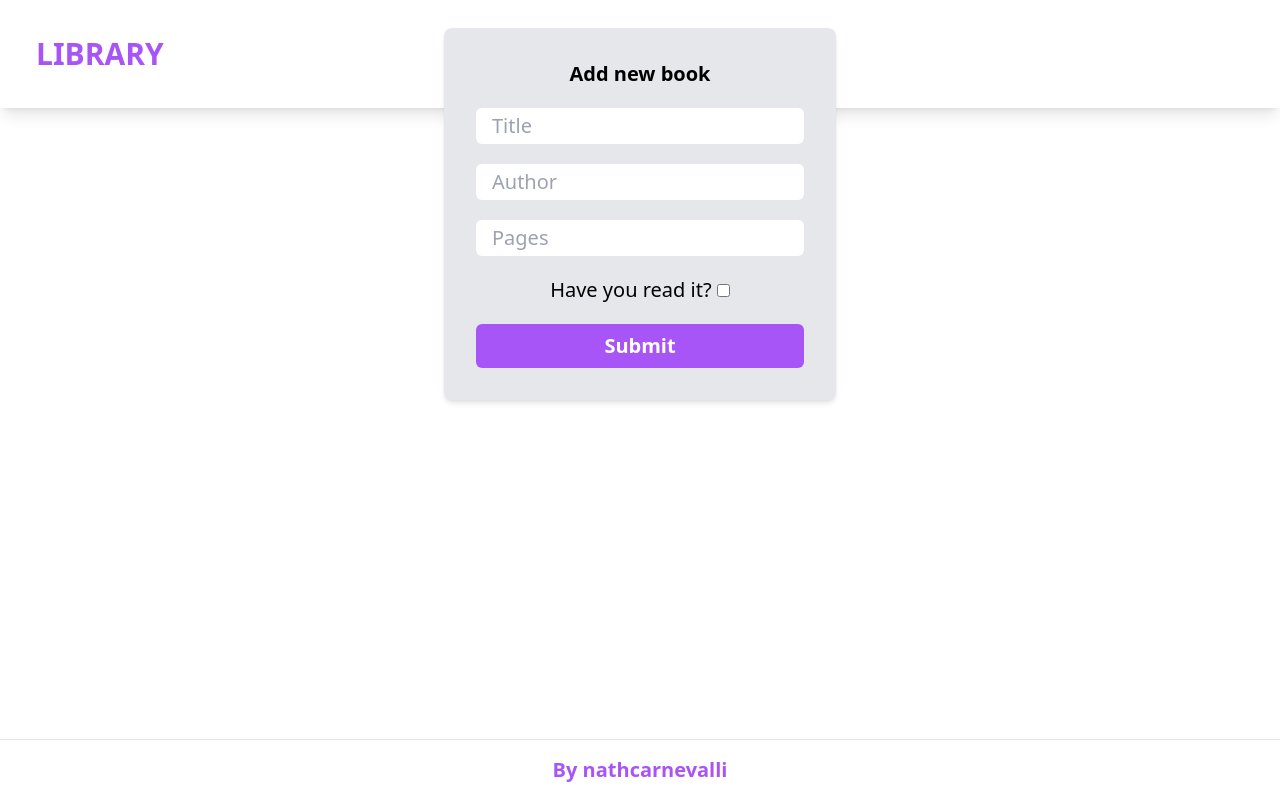
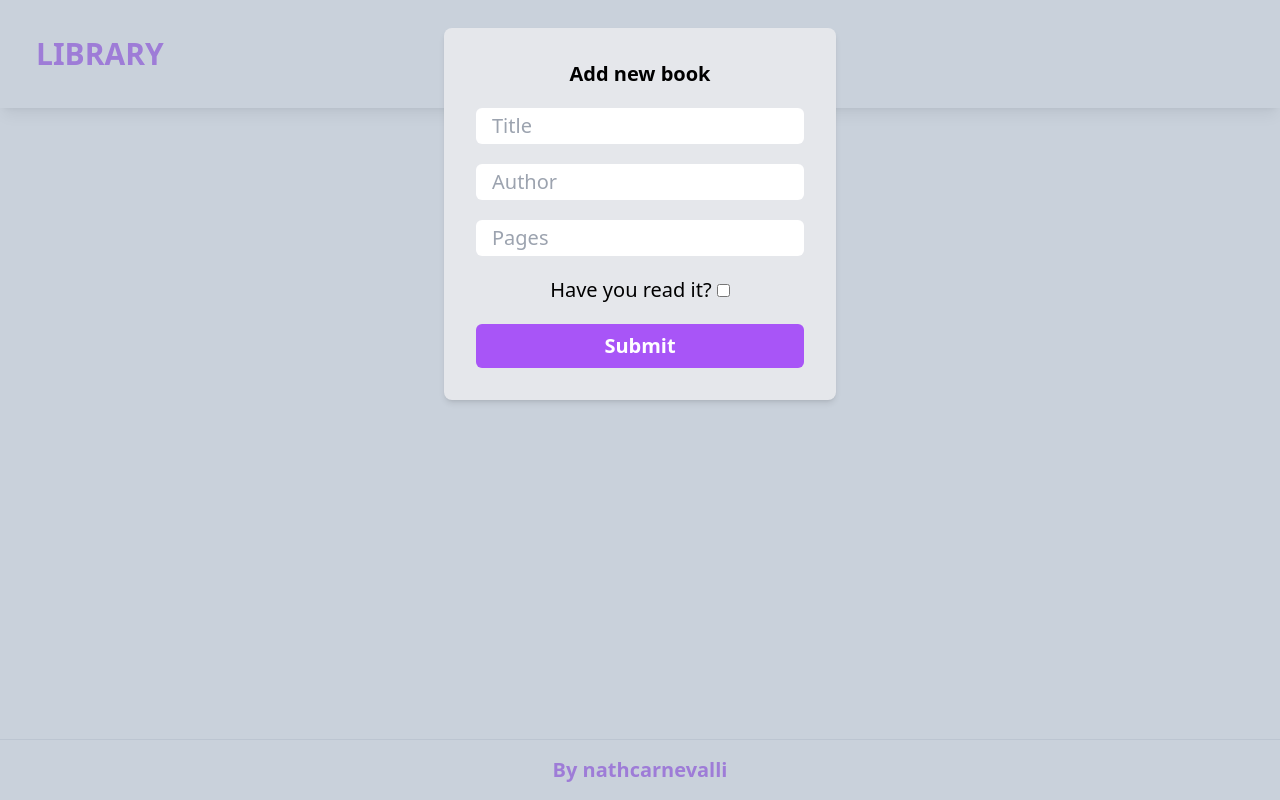
Before and after one commit to nathcarnevalli/library, a website: page index.html in a window 1280 px wide. Both pictures are taken after a click on the button "+ Add Book". Drawn offline with nearby package versions, Linux system fonts and the light colour scheme.

Commit message:
feat: add overlay

```diff
--- a/index.html
+++ b/index.html
@@ -15,8 +15,9 @@
       <h1 class="text-3xl font-extrabold uppercase text-purple-500">Library</h1>
     </div>
   </header>
-  <main class="flex flex-col items-center">
+  <main class="flex flex-col items-center pb-28">
     <button class="rounded-md font-bold text-purple-500 hover:bg-gray-200 px-4 py-2 text-2xl mb-5 transition-colors" onclick="showAddBook()">+ Add Book</button>
+    <div class="fixed hidden w-full h-full top-0 right-0 bottom-0 left-0 bg-slate-400 opacity-50 z-10 cursor-pointer" id="overlay" onclick="hideAddBook()"></div>
     <div class="bg-gray-200 p-8 rounded-lg text-xl shadow-md fixed bottom-1/2 z-10 hidden" id="add">
       <h2 class="mb-5 text-center font-semibold">Add new book</h2>
       <form class="flex flex-col gap-5" onsubmit="addBookToLibrary(event)">
--- a/src/js/script.js
+++ b/src/js/script.js
@@ -10,11 +10,16 @@ let books = []
 function showAddBook() {
   add.className =
     'bg-gray-200 p-8 rounded-lg text-xl shadow-md fixed bottom-1/2 z-10'
+
+  overlay.className =
+    'fixed w-full h-full top-0 right-0 bottom-0 left-0 bg-slate-400 opacity-50 z-10 cursor-pointer'
 }
 
 function hideAddBook() {
   add.className =
     'bg-gray-200 p-8 rounded-lg text-xl shadow-md fixed bottom-1/2 z-10 hidden'
+  overlay.className =
+    'fixed w-full h-full top-0 right-0 bottom-0 left-0 bg-slate-400 opacity-50 z-10 cursor-pointer hidden'
 }
 
 function setBook(event) {
@@ -47,7 +52,6 @@ function createBook(book) {
   pages.textContent = `${book.pages} pages`
   read.textContent = book.read ? 'Read' : 'Not read yet'
   edit.textContent = 'Edit'
-  edit.id = 'edit'
   remove.textContent = 'Remove'
 
   remove.addEventListener('click', () => {
```
